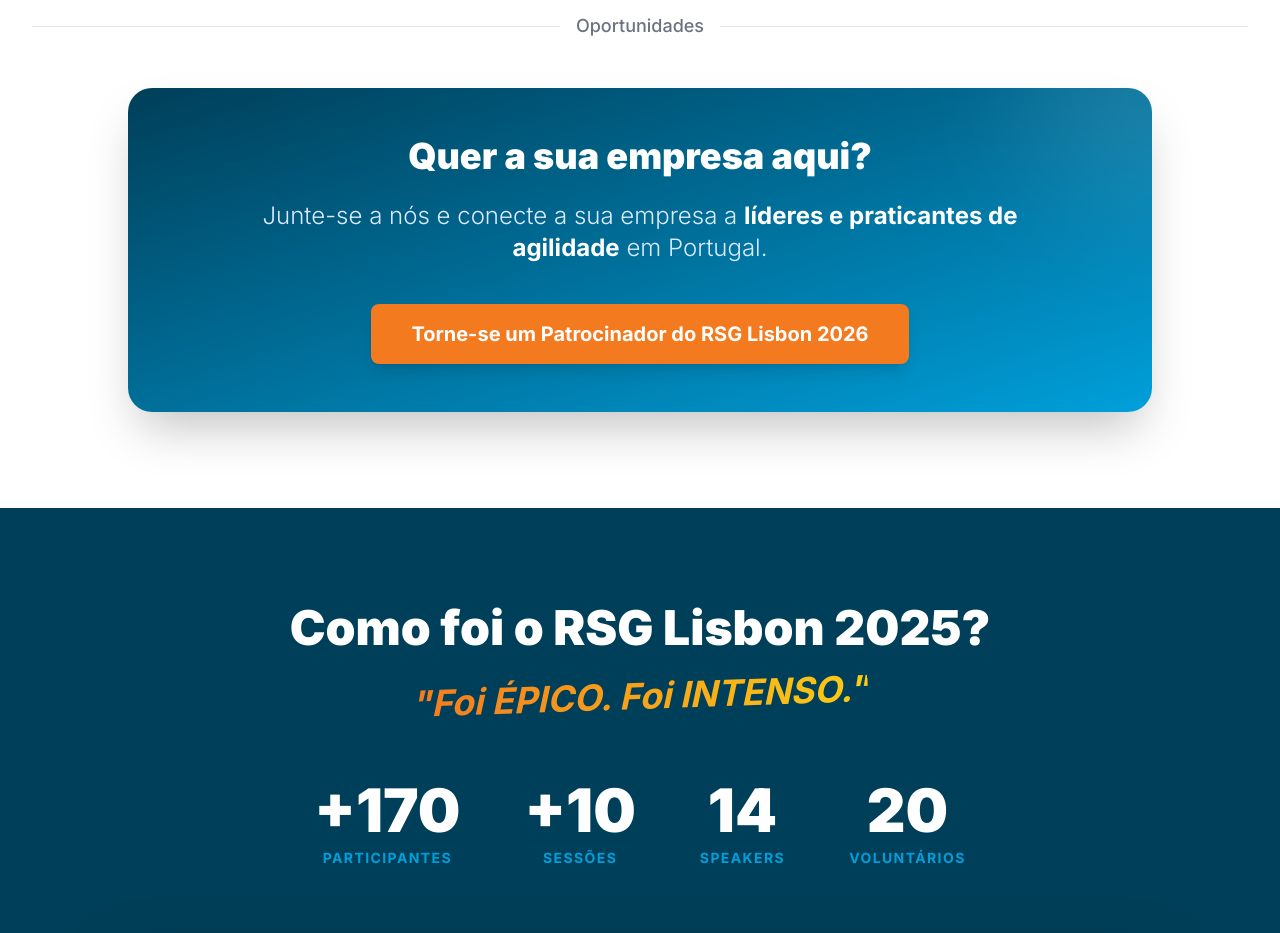
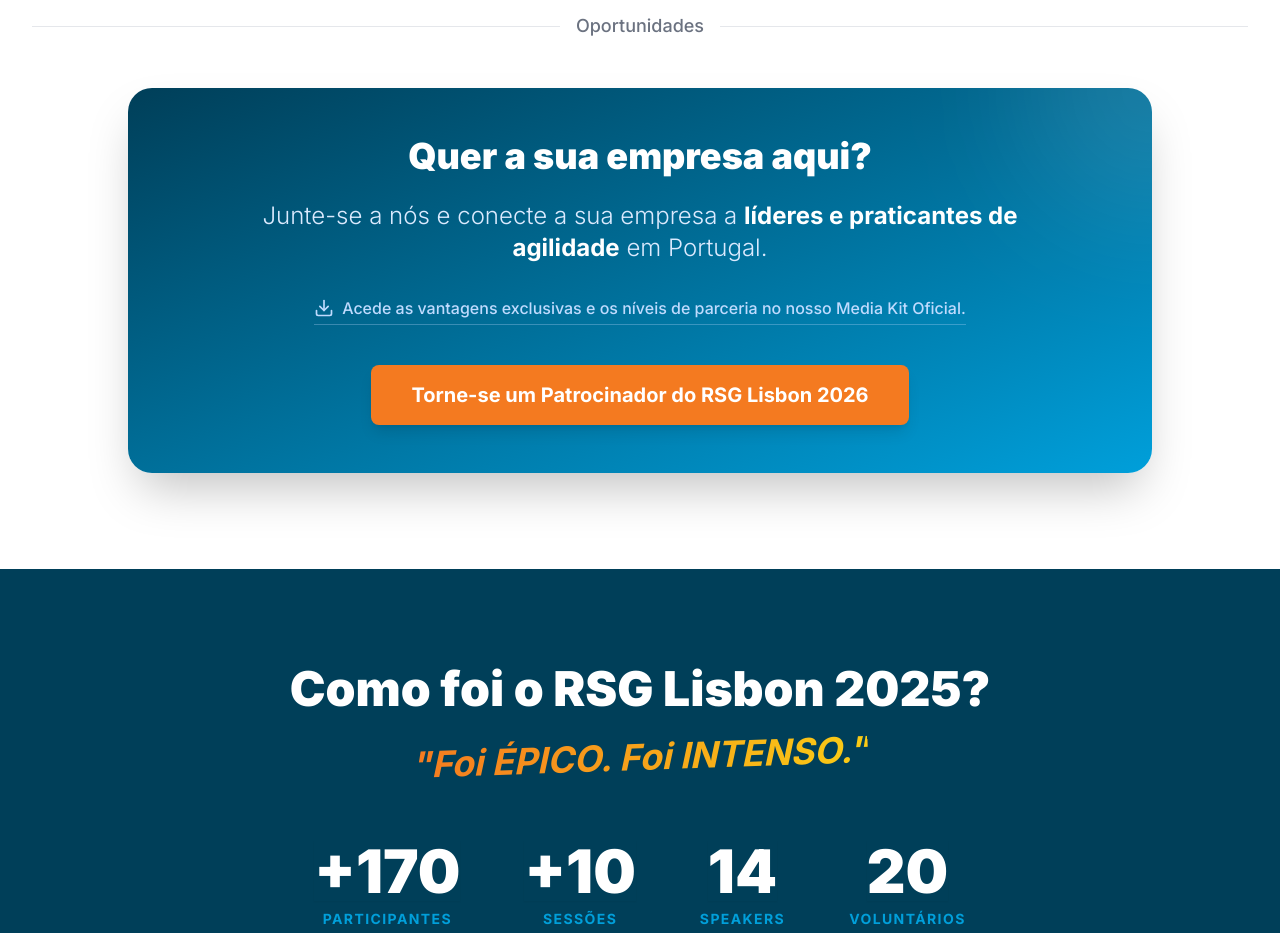
Before and after one commit to tugagilportugal-star/rsg2026, a React (Vite) app: page / in a window 1280 px wide. Shown: the part 5000-5933 px from the top of the page. Built offline with nearby package versions, Linux system fonts and the light colour scheme; no server answers.

Commit message:
Update Sponsors.tsx

```diff
--- a/sections/Sponsors.tsx
+++ b/sections/Sponsors.tsx
@@ -1,17 +1,21 @@
 import React from 'react';
 import { Section } from '../components/UIComponents';
 import { ASSETS } from '../config';
+import { Download } from 'lucide-react';
 
 interface SponsorsProps {
     onOpenSponsorModal: () => void;
 }
 
 export const Sponsors: React.FC<SponsorsProps> = ({ onOpenSponsorModal }) => {
+  const MEDIA_KIT_URL = "https://drive.google.com/file/d/1fBqF56U6BRa2dBEzGHWfwseAW4sQCkgx/view?usp=sharing";
+
   return (
     <Section id="sponsors" className="bg-white border-t border-gray-100">
       <div className="text-center">
         <span className="text-sm font-bold tracking-[0.3em] text-gray-400 uppercase mb-8 block">Patrocinador Oficial</span>
 
+        {/* LOGO SCRUM ALLIANCE */}
         <div className="flex justify-center mb-10 transform hover:scale-105 transition-transform duration-500">
             <a
                 href="https://www.scrumalliance.org/"
@@ -26,15 +30,12 @@
                     className="w-full h-auto drop-shadow-lg"
                     onError={(e) => {
                         e.currentTarget.style.display = 'none';
-                        e.currentTarget.nextElementSibling?.classList.remove('hidden');
                     }}
                 />
-                <div className="hidden text-5xl font-black text-brand-darkBlue tracking-tighter">
-                    ScrumAlliance<span className="text-brand-orange text-6xl">.</span>
-                </div>
             </a>
         </div>
 
+        {/* SEPARADOR */}
         <div className="mt-16 relative">
             <div className="absolute inset-0 flex items-center" aria-hidden="true">
                 <div className="w-full border-t border-gray-200"></div>
@@ -44,15 +45,29 @@
             </div>
         </div>
 
+        {/* CARTÃO "QUER A SUA EMPRESA AQUI?" */}
         <div className="mt-12 p-8 md:p-12 bg-gradient-to-br from-brand-darkBlue to-brand-blue rounded-3xl shadow-2xl text-white max-w-5xl mx-auto overflow-hidden relative">
             {/* Background decoration */}
             <div className="absolute top-0 right-0 w-64 h-64 bg-white/10 rounded-full blur-3xl -translate-y-1/2 translate-x-1/2"></div>
 
-            <div className="relative z-10">
+            <div className="relative z-10 flex flex-col items-center">
                 <h3 className="text-3xl md:text-4xl font-black mb-6">Quer a sua empresa aqui?</h3>
-                <p className="text-xl md:text-2xl text-blue-100 mb-10 font-light max-w-3xl mx-auto">
+
+                <p className="text-xl md:text-2xl text-blue-100 mb-8 font-light max-w-3xl mx-auto">
                     Junte-se a nós e conecte a sua empresa a <span className="font-bold text-white">líderes e praticantes de agilidade</span> em Portugal.
                 </p>
+
+                {/* LINK DO MEDIA KIT (NOVO) */}
+                <a
+                    href={MEDIA_KIT_URL}
+                    target="_blank"
+                    rel="noopener noreferrer"
+                    className="flex items-center gap-2 text-blue-200 hover:text-white transition-colors mb-10 border-b border-blue-200/30 hover:border-white pb-1 group"
+                >
+                    <Download className="w-5 h-5 group-hover:animate-bounce" />
+                    <span className="font-medium">Acede as vantagens exclusivas e os níveis de parceria no nosso Media Kit Oficial.</span>
+                </a>
+
                 <button
                     onClick={onOpenSponsorModal}
                     className="px-10 py-4 bg-brand-orange hover:bg-white hover:text-brand-orange text-white text-lg md:text-xl font-bold rounded-lg shadow-lg transition-all duration-300 transform hover:-translate-y-1"
```
